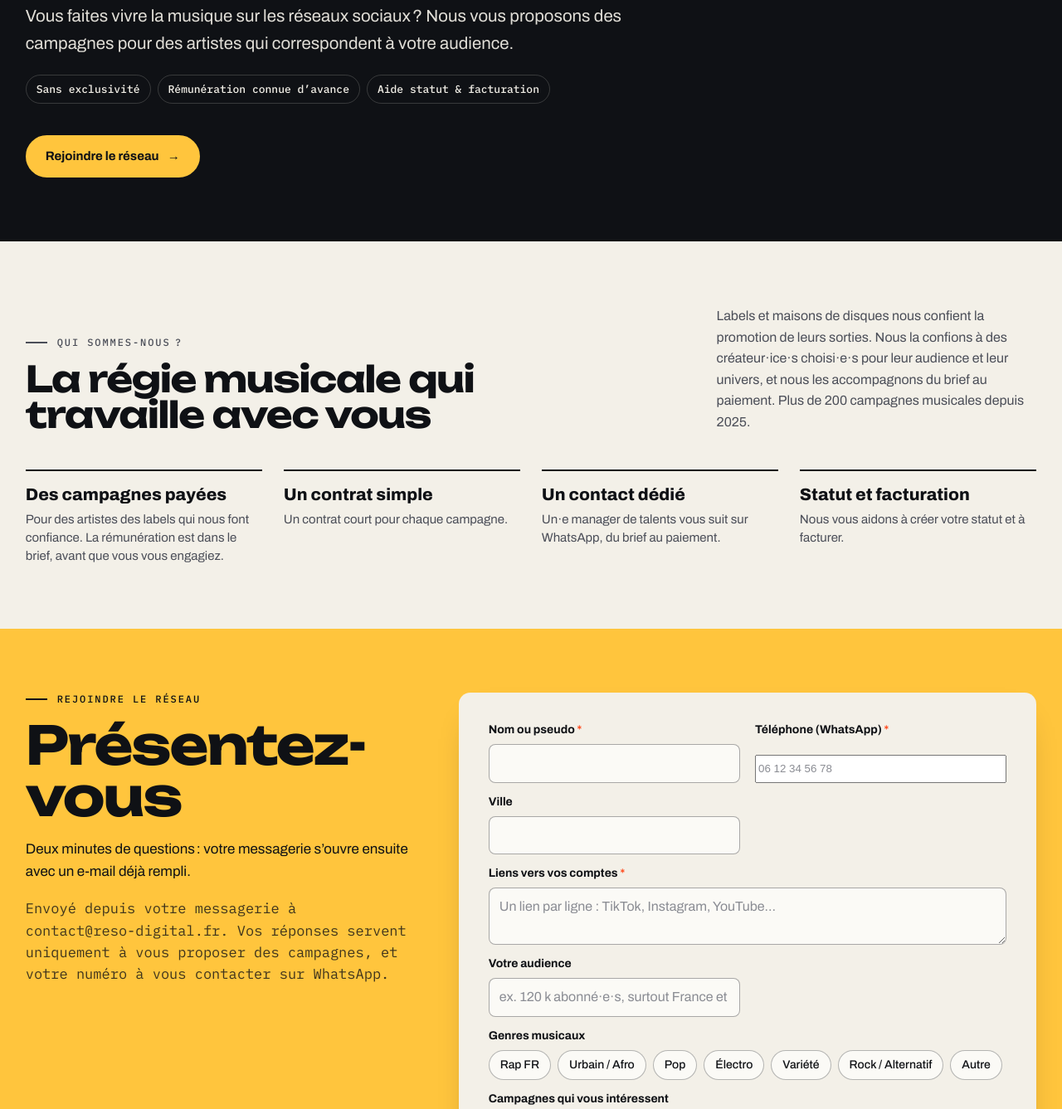
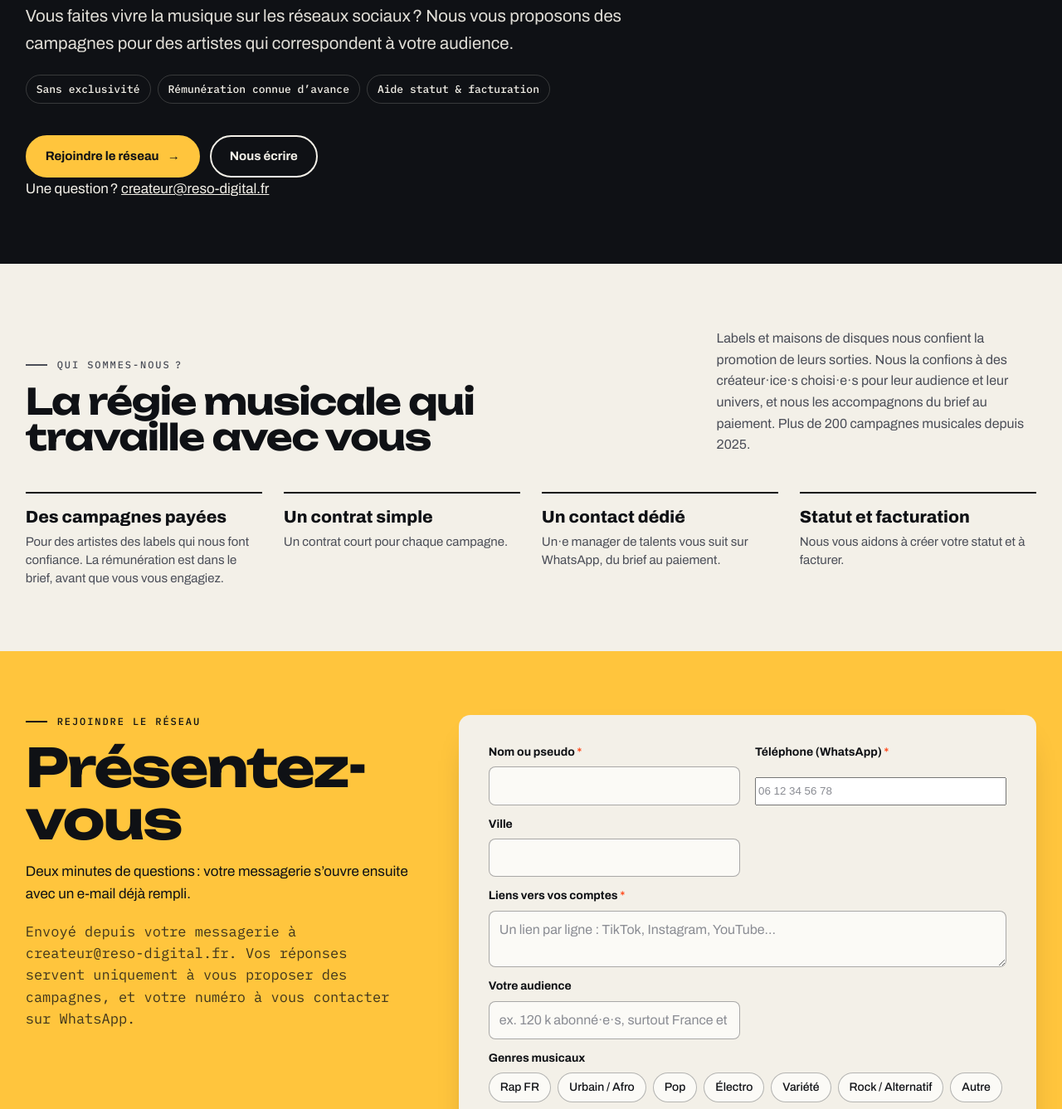
Before and after one commit to gwen-reso/reso-site, a plain HTML site: page createurs.html in a window 1280 px wide. Shown: the part 356-1693 px from the top of the page at 83% size. Drawn offline with Linux system fonts and the light colour scheme.

Commit message:
Espace créateurs : contact createur@reso-digital.fr

```diff
--- a/contenu.js
+++ b/contenu.js
@@ -18,11 +18,11 @@
 /* Adresses e-mail affichées sur le site.
    contact   → bloc « Nous écrire » de toutes les pages (labels, artistes, management)
    createurs → formulaire « Rejoindre le réseau » de l'espace créateur·ice·s
-   contact@reso-digital.fr existe (groupe Google, arrive chez Gwen et Anthony). Adresse créateur·ice·s : à créer
+   contact@reso-digital.fr existe (groupe Google, arrive chez Gwen et Anthony). Adresse créateur·ice·s : createur@reso-digital.fr (groupe Google, arrive chez Gwen et Anthony)
    d'abord dans Google Workspace (alias ou groupe) avant de les mettre ici. */
 window.EMAILS = {
   contact: "contact@reso-digital.fr",
-  createurs: "contact@reso-digital.fr"
+  createurs: "createur@reso-digital.fr"
 };
 
 /* Commission RÉSO, en % du budget HT — la même pour tous les clients. */
--- a/createurs.html
+++ b/createurs.html
@@ -44,7 +44,9 @@
         </ul>
         <div class="ctas">
           <a class="btn btn-ambre" href="#createurs-rejoindre">Rejoindre le réseau <span class="fl" aria-hidden="true">→</span></a>
+          <a class="btn btn-ivoire" href="mailto:createur@reso-digital.fr">Nous écrire</a>
         </div>
+        <p class="contact-createurs">Une question ? <a href="mailto:createur@reso-digital.fr" data-email="createurs">createur@reso-digital.fr</a></p>
       </div>
     </div>
   </section>
@@ -73,10 +75,10 @@
         <p class="eyebrow">Rejoindre le réseau</p>
         <h2 class="h-display" id="c-rejoindre-titre">Présentez-vous</h2>
         <p>Deux minutes de questions : votre messagerie s’ouvre ensuite avec un e-mail déjà rempli.</p>
-        <p class="petit">Envoyé depuis votre messagerie à <span data-email="createurs">contact@reso-digital.fr</span>. Vos réponses servent uniquement à vous proposer des campagnes, et votre numéro à vous contacter sur WhatsApp.</p>
+        <p class="petit">Envoyé depuis votre messagerie à <span data-email="createurs">createur@reso-digital.fr</span>. Vos réponses servent uniquement à vous proposer des campagnes, et votre numéro à vous contacter sur WhatsApp.</p>
         <a class="btn btn-encre" id="createurs-form-externe" href="#createurs-rejoindre" hidden>Remplir le formulaire en ligne <span class="fl" aria-hidden="true">→</span></a>
       </div>
-      <form class="formulaire" id="createurs-formulaire" data-destinataire="contact@reso-digital.fr" novalidate>
+      <form class="formulaire" id="createurs-formulaire" data-destinataire="createur@reso-digital.fr" novalidate>
         <div class="champ">
           <label for="cf-nom">Nom ou pseudo <abbr title="obligatoire">*</abbr></label>
           <input id="cf-nom" name="nom" type="text" autocomplete="nickname" required>
@@ -152,6 +154,7 @@
       <div class="tete">
         <p class="eyebrow">Questions</p>
         <h2 class="h-display" id="c-faq-titre">Bon à savoir</h2>
+        <p class="faq-contact">Une autre question ? Écrivez-nous à <a href="mailto:createur@reso-digital.fr" data-email="createurs">createur@reso-digital.fr</a></p>
       </div>
       <div class="liste">
         <h3 class="faq-groupe">Rejoindre le réseau</h3>
```
